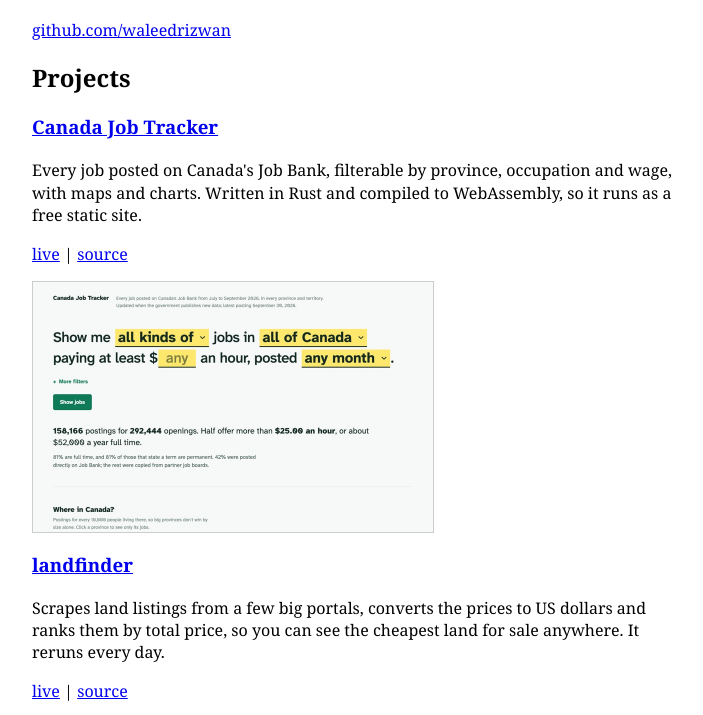
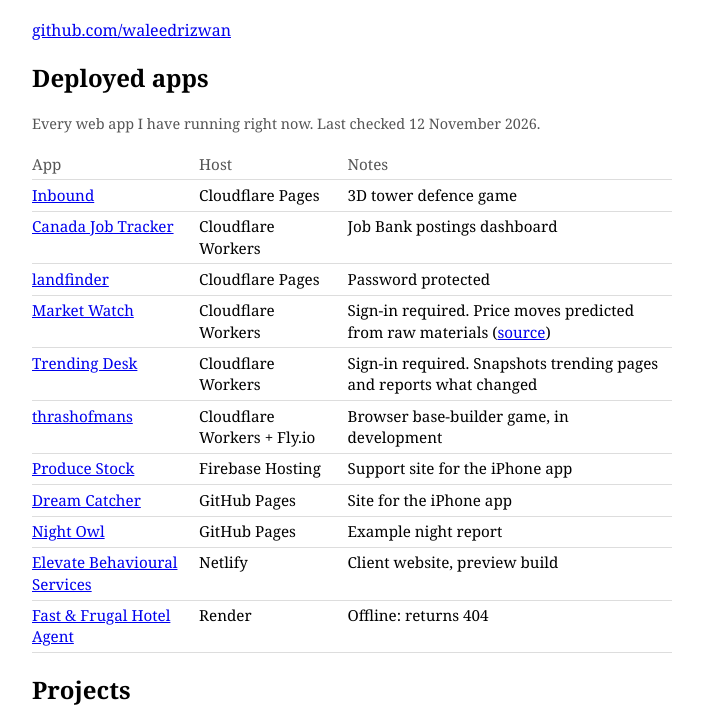
Before and after one commit to waleedrizwan/waleedrizwan.github.io, a plain HTML site: page index.html in a window 1280 px wide. Shown: the part 69-784 px from the top of the page, without its empty margins (288-991 px from the left). Drawn offline with Linux system fonts and the light colour scheme.

Commit message:
Add deployed apps table
Lists every live web app with its host and status, and marks the
hotel agent as offline.

Co-Authored-By: Claude Opus 5.5 <noreply@anthropic.com>

```diff
--- a/index.html
+++ b/index.html
@@ -9,12 +9,33 @@ body { max-width: 40em; margin: 1em auto; padding: 0 1em; font-family: Georgia,
 a { color: #00e; }
 a:visited { color: #551a8b; }
 img { display: block; max-width: 100%; height: auto; margin: 0.5em 0; border: 1px solid #ccc; }
+table { border-collapse: collapse; width: 100%; font-size: 0.95em; }
+th, td { text-align: left; vertical-align: top; padding: 0.3em 0.5em 0.3em 0; border-bottom: 1px solid #ddd; }
+th { font-weight: normal; color: #555; }
+.small { font-size: 0.9em; color: #555; }
 </style>
 </head>
 <body>
 
 <h1>Waleed Rizwan</h1>
 <p><a href="https://github.com/waleedrizwan">github.com/waleedrizwan</a></p>
+
+<h2>Deployed apps</h2>
+<p class="small">Every web app I have running right now. Last checked 12 November 2026.</p>
+<table>
+<tr><th>App</th><th>Host</th><th>Notes</th></tr>
+<tr><td><a href="https://inbound-game.pages.dev">Inbound</a></td><td>Cloudflare Pages</td><td>3D tower defence game</td></tr>
+<tr><td><a href="https://canada-job-tracker.w2riz.workers.dev">Canada Job Tracker</a></td><td>Cloudflare Workers</td><td>Job Bank postings dashboard</td></tr>
+<tr><td><a href="https://cheapest-land.pages.dev">landfinder</a></td><td>Cloudflare Pages</td><td>Password protected</td></tr>
+<tr><td><a href="https://market-watch.w2riz.workers.dev">Market Watch</a></td><td>Cloudflare Workers</td><td>Sign-in required. Price moves predicted from raw materials (<a href="https://github.com/waleedrizwan/market-watch-oss">source</a>)</td></tr>
+<tr><td><a href="https://trending-desk.w2riz.workers.dev">Trending Desk</a></td><td>Cloudflare Workers</td><td>Sign-in required. Snapshots trending pages and reports what changed</td></tr>
+<tr><td><a href="https://thrashofmans.w2riz.workers.dev">thrashofmans</a></td><td>Cloudflare Workers + Fly.io</td><td>Browser base-builder game, in development</td></tr>
+<tr><td><a href="https://produce-stock.web.app">Produce Stock</a></td><td>Firebase Hosting</td><td>Support site for the iPhone app</td></tr>
+<tr><td><a href="https://waleedrizwan.github.io/DreamCatcher/">Dream Catcher</a></td><td>GitHub Pages</td><td>Site for the iPhone app</td></tr>
+<tr><td><a href="https://waleedrizwan.github.io/NightOwl/docs/example/">Night Owl</a></td><td>GitHub Pages</td><td>Example night report</td></tr>
+<tr><td><a href="https://elevate-behavioural-services-preview.netlify.app/">Elevate Behavioural Services</a></td><td>Netlify</td><td>Client website, preview build</td></tr>
+<tr><td><a href="https://fast-frugal-hotel-agent.onrender.com/">Fast &amp; Frugal Hotel Agent</a></td><td>Render</td><td>Offline: returns 404</td></tr>
+</table>
 
 <h2>Projects</h2>
 
@@ -56,7 +77,7 @@ img { display: block; max-width: 100%; height: auto; margin: 0.5em 0; border: 1p
 
 <h3><a href="https://fast-frugal-hotel-agent.onrender.com/">Fast &amp; Frugal Hotel Agent</a></h3>
 <p>Our entry for the TechTO hackathon. You give it a city and dates, and it phones the cheapest hotels at the same time with a voice agent, then emails the cheapest one that confirms a room.</p>
-<p><a href="https://fast-frugal-hotel-agent.onrender.com/">live</a></p>
+<p><a href="https://fast-frugal-hotel-agent.onrender.com/">site</a> (currently offline)</p>
 
 <h3><a href="https://produce-stock.web.app">Produce Stock</a></h3>
 <p>An iPhone app for produce shops. Staff record what was sold, delivered or spoiled on their own phones, and every phone shows the same count.</p>
```
